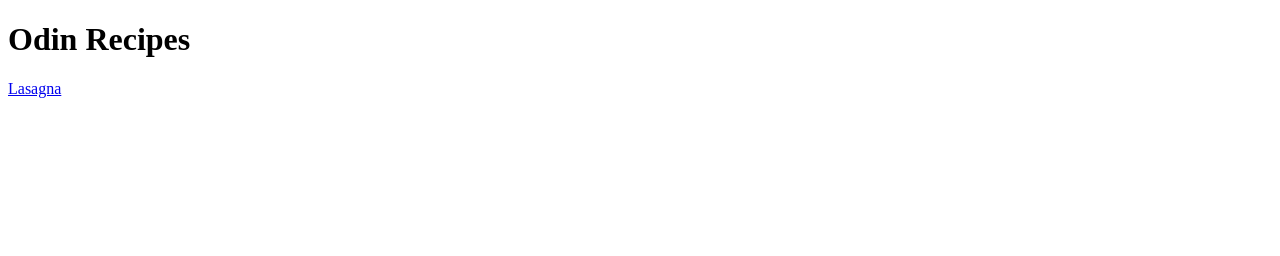
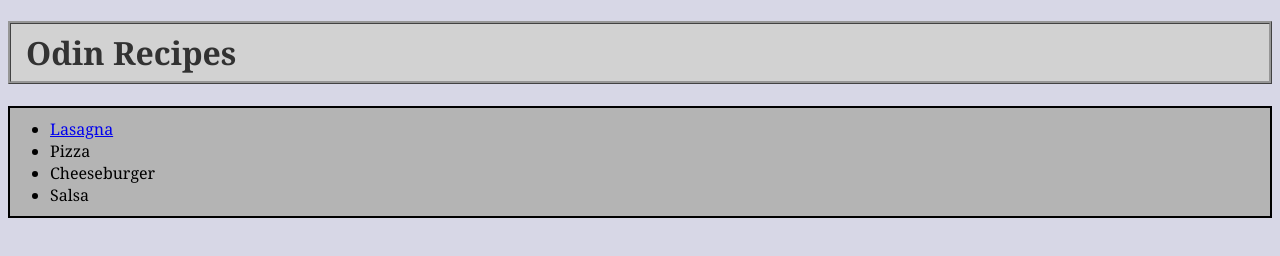
Before and after one commit to Tommy2499/odin-recipes, a plain HTML site: page index.html in a window 1280 px wide. Drawn offline with Linux system fonts and the light colour scheme.

Commit message:
Styled the main page

```diff
--- a/index.html
+++ b/index.html
@@ -5,9 +5,20 @@
     <meta http-equiv="X-UA-Compatible" content="IE=edge">
     <meta name="viewport" content="width=device-width, initial-scale=1.0">
     <title>Odin Recipes</title>
+    <link rel="stylesheet" href="styles.css" />
 </head>
 <body>
     <h1>Odin Recipes</h1>
-    <a href="recipes/lasagna.html">Lasagna</a>
+    <ul>
+        <li>
+            <a href="recipes/lasagna.html">Lasagna</a>
+        </li>
+        <li>Pizza</li>
+        <li>Cheeseburger</li>
+        <li>Salsa</li>
+    </ul>
+    <br>
+
+
 </body>
 </html>
--- /dev/null
+++ b/styles.css
@@ -0,0 +1,22 @@
+h1 {
+    color: rgb(50,50,50);
+    background-color: rgb(210, 210, 210);
+    border-width: 3px;
+
+    border-style: ridge;
+    border-color: rgb(150,150,150);
+    padding: 7px;
+    padding-left: 15px;
+}
+body{
+    background-color: rgb(215,215,230);
+    font-family: Cambria, Cochin, Georgia, Times, 'Times New Roman', serif;
+
+}
+ul{
+    background-color: rgb(180, 180, 180);
+    border-width: 2px;
+    border-style: solid;
+    padding: 10px;
+    padding-left: 40px;
+}
```
